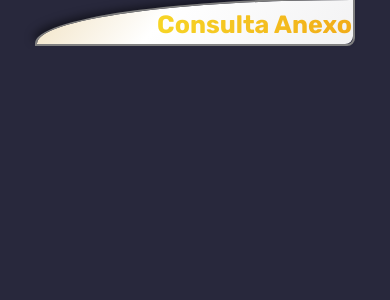
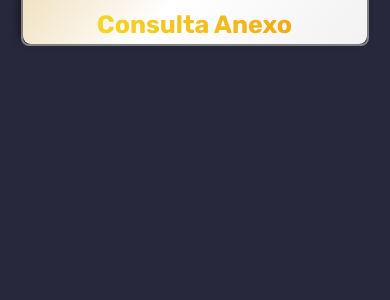
Before and after one commit to DyeghoCunha/hermescontFinal, a Next.js app: page /SimplesNacional/components/ModalConsultaAnexo/ModalConsultaAnexo in a window 390 px wide. Shown: the top 300 px of the page. Built offline with nearby package versions, Linux system fonts and the light colour scheme.

Commit message:
feat calculo simples nacional

```diff
--- a/src/components/atoms/PageContainer/PageContainer.tsx
+++ b/src/components/atoms/PageContainer/PageContainer.tsx
@@ -5,7 +5,7 @@ interface IPageContainer {
 }
 export default function PageContainer({ children }: IPageContainer) {
   return (
-    <Center w="100vw" minH={{base:"100vh", md:"130vh", xxl:"100vh"}} maxH={{base:"100%", md:"130vh", xxl:"100vh"}}  bgGradient="linear(130deg, rgba(241,226,194,1) 0%, white 40%, rgba(242,242,243,1) 100%)"
+    <VStack w="100vw" minH={{base:"100vh", md:"130vh", xxl:"100vh"}} maxH={{base:"100%", md:"130vh", xxl:"100vh"}}  bgGradient="linear(130deg, rgba(241,226,194,1) 0%, white 40%, rgba(242,242,243,1) 100%)"
     //mt="80px"
     >
       <VStack align="center"   justify="start" h="100%" w="100vw"
@@ -14,6 +14,6 @@ export default function PageContainer({ children }: IPageContainer) {
       >
         {children}
       </VStack>
-    </Center>
+    </VStack>
   )
 }
--- a/src/pages/SimplesNacional/components/ModalConsultaAnexo/ModalConsultaAnexo.tsx
+++ b/src/pages/SimplesNacional/components/ModalConsultaAnexo/ModalConsultaAnexo.tsx
@@ -97,19 +97,21 @@ export default function ModalConsultaAnexo() {
 
     <Center >
       <Box as='button' justifyContent="end" pr={0} pt={0} pl="0px"
-        alignItems="end" borderRadius="100% 0px 6px 0px"
+        alignItems="end"
+        borderRadius={{base: "0% 0px 6px 6px",md: "100% 0px 6px 0px"}}
         onClick={onOpen}
         outline="2px solid gray "
         boxShadow="-4px -4px 8px rgba(0,0,0,0.5)"
       >
         <Box
         bgGradient="linear(130deg, rgba(241,226,194,1) 0%, white 40%, rgba(242,242,243,1) 100%)"
+        w={{base:"88vw",md:"100%"}}
         justifyContent= "end"
         paddingRight= "1px"
         paddingTop= "6px"
-        paddingLeft= "120px"
+        paddingLeft={{base:"0px",md:"120px"}}
           alignItems= "end"
-          borderRadius= "100% 0px 8px 0px">
+          borderRadius={{base: "0% 0px 8px 8px",md: "100% 0px 8px 0px"}}>
         <GradientText style={{
           fontSize: "25px", fontWeight: "bold",
         }}>Consulta Anexo</GradientText>
```
Also changed, not shown: src/pages/SimplesNacional/CalculadoraSimples/index.tsx (+10 -6 lines).
